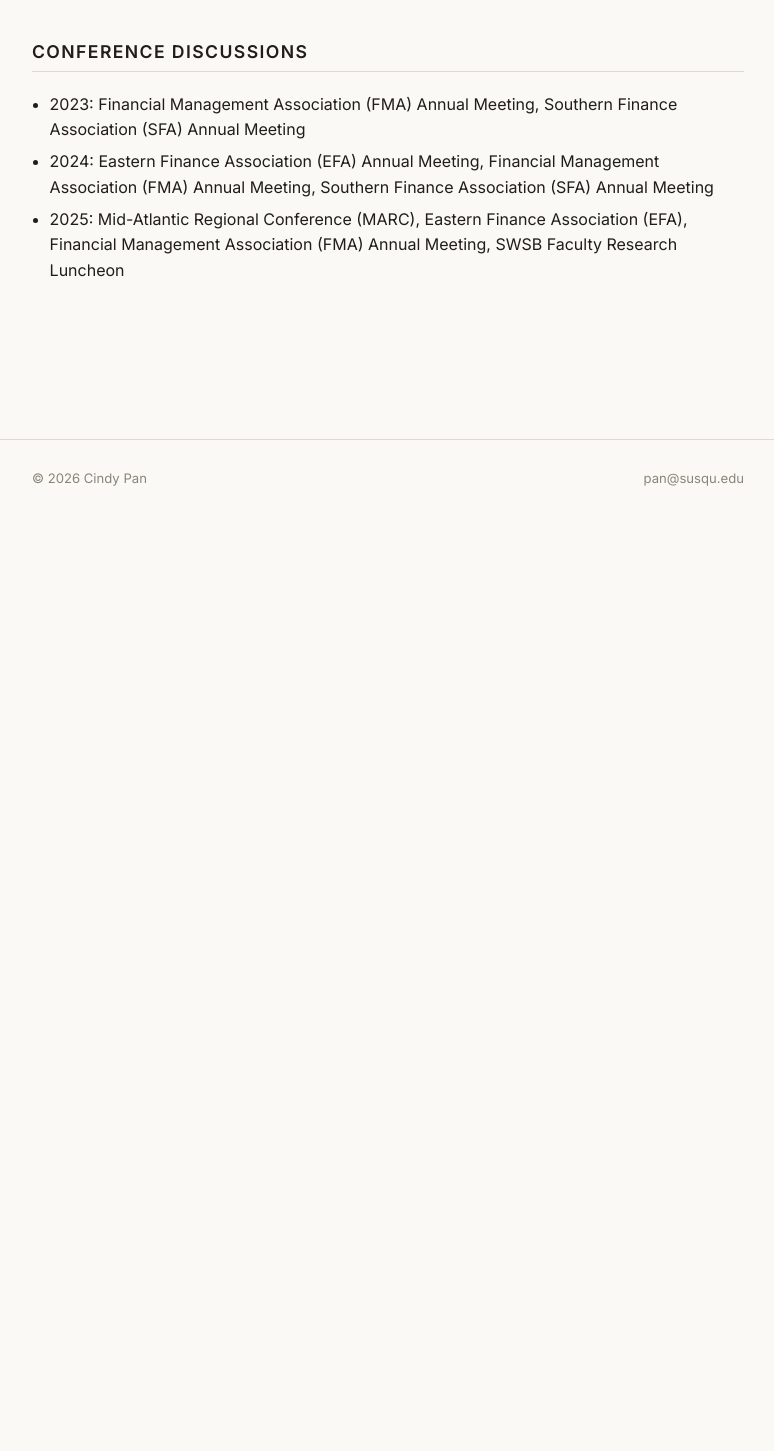
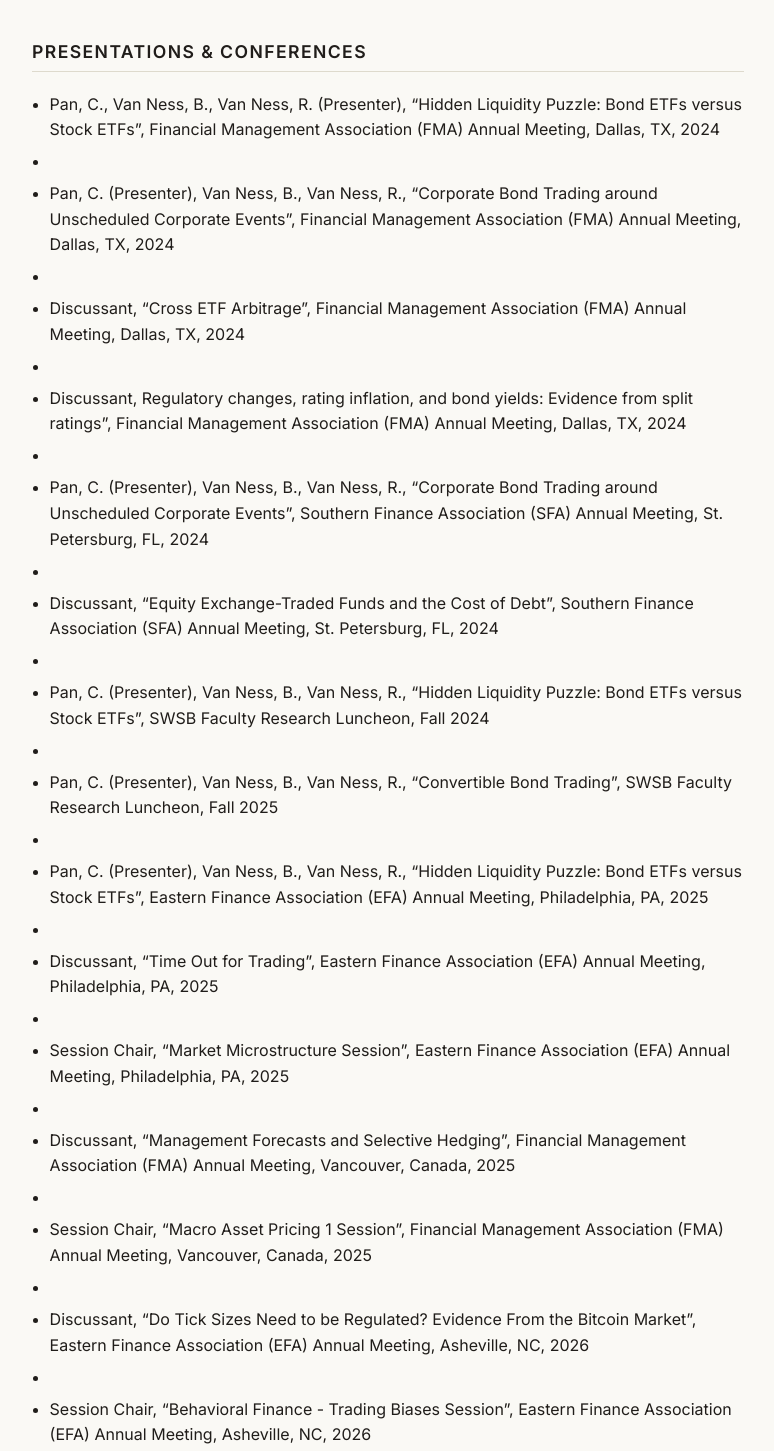
Before and after one commit to cpan78/cindypan, a plain HTML site: page service.html in a window 1280 px wide. Shown: the part 373-1824 px from the top of the page, without its empty margins (252-1026 px from the left). Before the commit the page ends 891 px from the top, so only its background shows below. Drawn offline with Linux system fonts and the light colour scheme.

Commit message:
Update service.html

```diff
--- a/service.html
+++ b/service.html
@@ -39,11 +39,24 @@
   </div>
 
   <div class="section-block">
-    <h2>Conference Discussions</h2>
+    <h2>Presentations & Conferences</h2>
     <ul class="simple-list">
-      <li>2023: Financial Management Association (FMA) Annual Meeting, Southern Finance Association (SFA) Annual Meeting</li>
-      <li>2024: Eastern Finance Association (EFA) Annual Meeting, Financial Management Association (FMA) Annual Meeting, Southern Finance Association (SFA) Annual Meeting</li>
-      <li>2025: Mid-Atlantic Regional Conference (MARC), Eastern Finance Association (EFA), Financial Management Association (FMA) Annual Meeting, SWSB Faculty Research Luncheon</li>
+ <li>Pan, C., Van Ness, B., Van Ness, R. (Presenter), “Hidden Liquidity Puzzle: Bond ETFs versus Stock ETFs”, Financial Management Association (FMA) Annual Meeting, Dallas, TX, 2024 <li>
+ <li>Pan, C. (Presenter), Van Ness, B., Van Ness, R., “Corporate Bond Trading around Unscheduled Corporate Events”, Financial Management Association (FMA) Annual Meeting, Dallas, TX, 2024 <li>
+ <li>Discussant, “Cross ETF Arbitrage”, Financial Management Association (FMA) Annual Meeting, Dallas, TX, 2024 <li>
+ <li>Discussant, Regulatory changes, rating inflation, and bond yields: Evidence from split ratings”, Financial Management Association (FMA) Annual Meeting, Dallas, TX, 2024 <li>
+ <li>Pan, C. (Presenter), Van Ness, B., Van Ness, R., “Corporate Bond Trading around Unscheduled Corporate Events”, Southern Finance Association (SFA) Annual Meeting, St. Petersburg, FL, 2024 <li>
+ <li>Discussant, “Equity Exchange-Traded Funds and the Cost of Debt”, Southern Finance Association (SFA) Annual Meeting, St. Petersburg, FL, 2024 <li>
+ <li>Pan, C. (Presenter), Van Ness, B., Van Ness, R., “Hidden Liquidity Puzzle: Bond ETFs versus Stock ETFs”, SWSB Faculty Research Luncheon, Fall 2024 <li>
+ <li>Pan, C. (Presenter), Van Ness, B., Van Ness, R., “Convertible Bond Trading”, SWSB Faculty Research Luncheon, Fall 2025 <li>
+ <li>Pan, C. (Presenter), Van Ness, B., Van Ness, R., “Hidden Liquidity Puzzle: Bond ETFs versus Stock ETFs”, Eastern Finance Association (EFA) Annual Meeting, Philadelphia, PA, 2025  <li>
+ <li>Discussant, “Time Out for Trading”, Eastern Finance Association (EFA) Annual Meeting, Philadelphia, PA, 2025 <li>
+ <li>Session Chair, “Market Microstructure Session”, Eastern Finance Association (EFA) Annual Meeting, Philadelphia, PA, 2025 <li>
+ <li>Discussant, “Management Forecasts and Selective Hedging”, Financial Management Association (FMA) Annual Meeting, Vancouver, Canada, 2025 <li>
+ <li>Session Chair, “Macro Asset Pricing 1 Session”, Financial Management Association (FMA) Annual Meeting, Vancouver, Canada, 2025 <li>
+ <li>Discussant, “Do Tick Sizes Need to be Regulated? Evidence From the Bitcoin Market”, Eastern Finance Association (EFA) Annual Meeting, Asheville, NC, 2026 <li>
+ <li>Session Chair, “Behavioral Finance - Trading Biases Session”, Eastern Finance Association (EFA) Annual Meeting, Asheville, NC, 2026 <li>
+</li>
     </ul>
   </div>
 </main>
```
